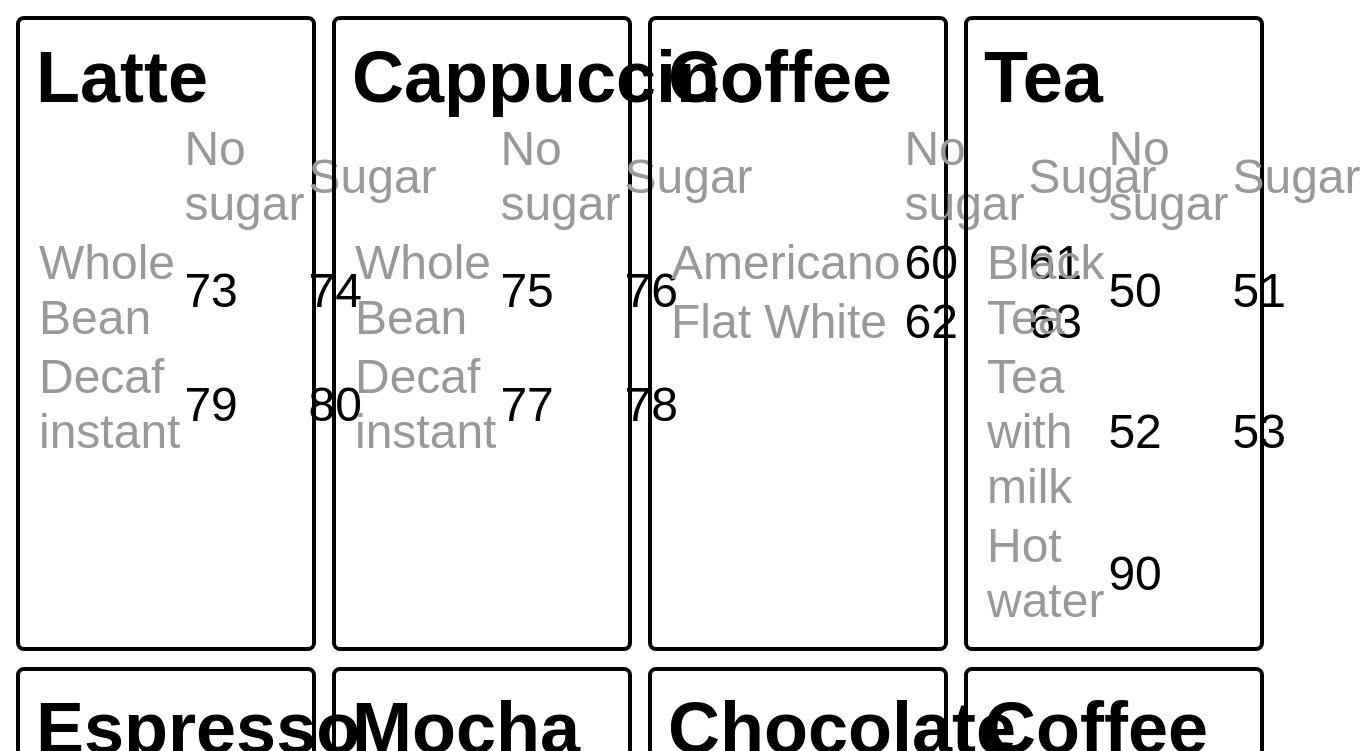
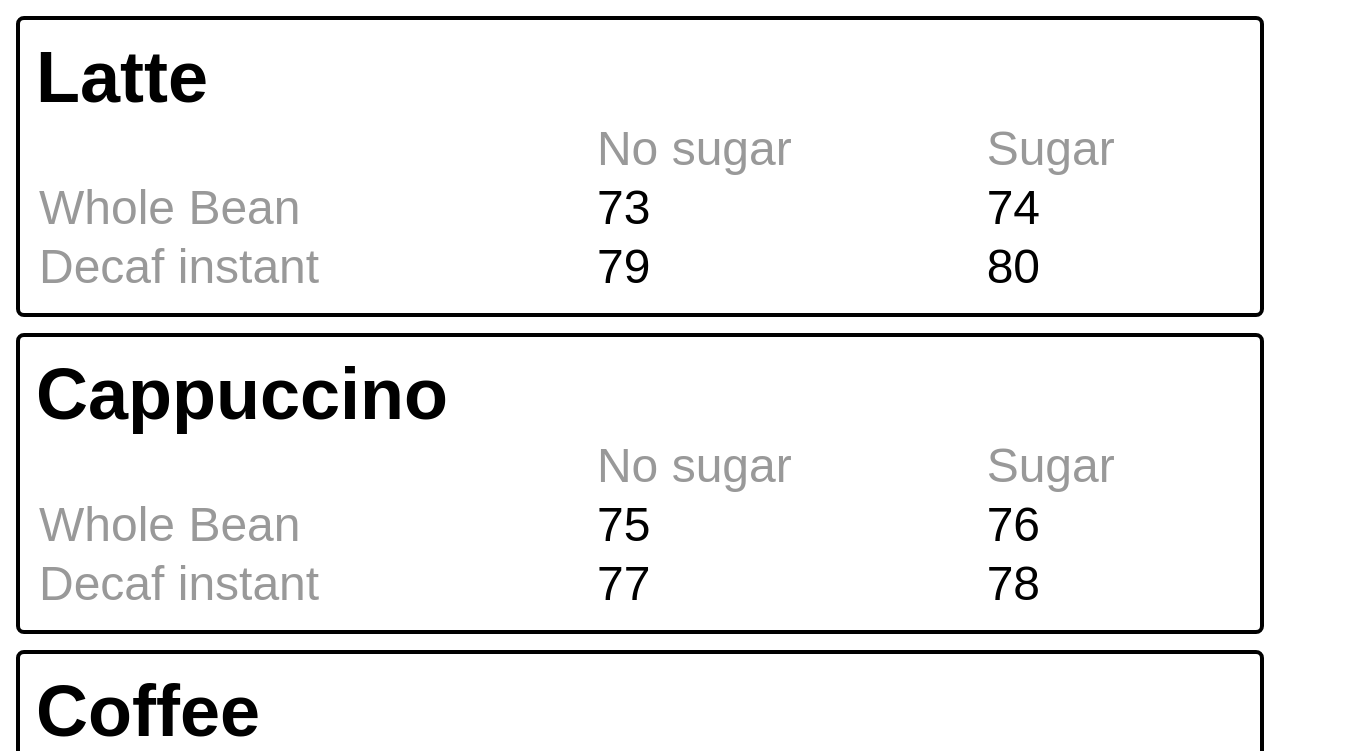
Before and after one commit to andrewgryan/coffee, a plain HTML site: page index.html in a window 1280 px wide. Shown: the top 751 px of the page, 1372 px wide, since content can reach past the window. Drawn offline with Linux system fonts and the light colour scheme; a web font is replaced by a local one.

Commit message:
fix fluid layout

```diff
--- a/style.css
+++ b/style.css
@@ -27,7 +27,7 @@ h2, h3 {
   display: grid;
   margin: var(--size);
   gap: var(--size);
-  grid-template-columns: repeat( auto-fit, minmax(250px, 1fr) );
+  grid-template-columns: repeat( auto-fit, minmax(25ch, 1fr) );
 }
 
 .Card {
```
